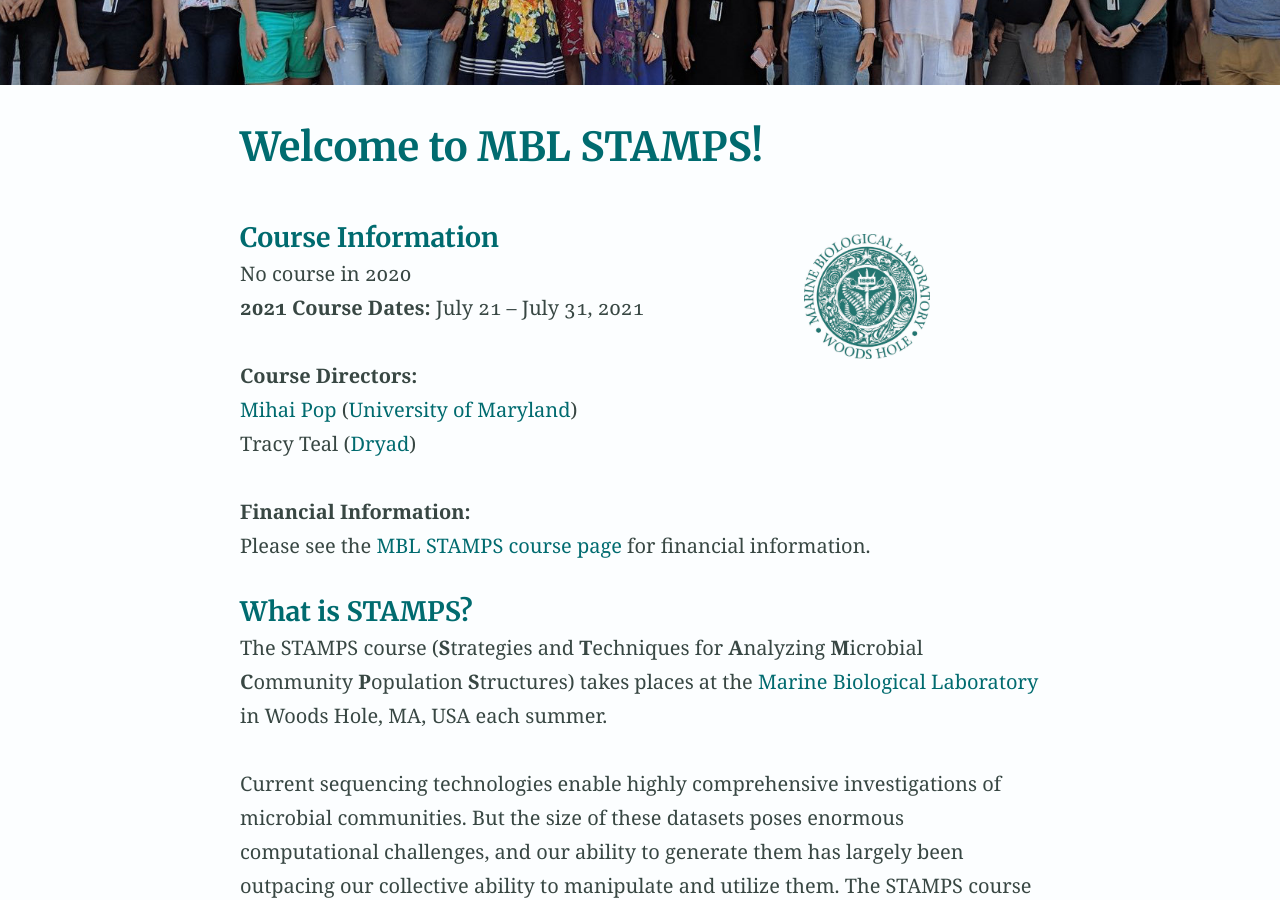
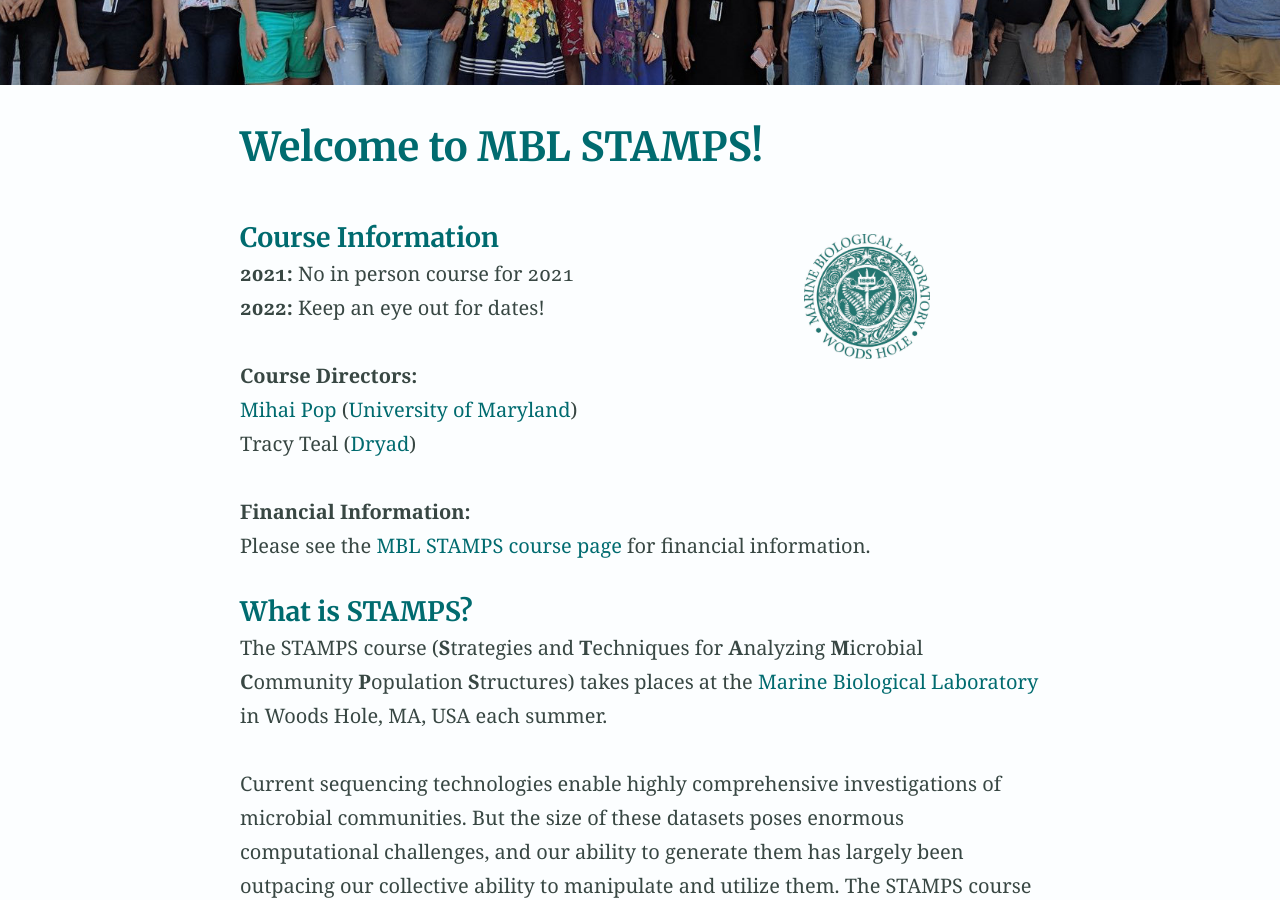
Before and after one commit to mblstamps/mblstamps.github.io, a Jekyll site: the page built from index.md, in a window 1280 px wide and 900 px high, scrolled down 327 px. Built offline with Jekyll 4.4.1, drawn with Linux system fonts in a browser that asks for light colours; our own code applies the rules of GitHub Pages for plain Markdown files.

Commit message:
removed 2021 dates

```diff
--- a/index.md
+++ b/index.md
@@ -7,8 +7,9 @@ excerpt: "Home page for the MBL STAMPS course."
 <a href="https://www.mbl.edu/"><img src="/images/MBL-logo.jpg" style="float: right; height: 150px; padding-right: 90px; padding-top: 25px; margin: 20px"></a>
 
 #### Course Information
-No course in 2020
-**2021 Course Dates:** July 21 – July 31, 2021
+**2021:** No in person course for 2021
+**2022:** Keep an eye out for dates!
+
 
 **Course Directors:**
 [Mihai Pop](http://www.cbcb.umd.edu/~mpop/) ([University of Maryland](https://www.umd.edu/))
```
